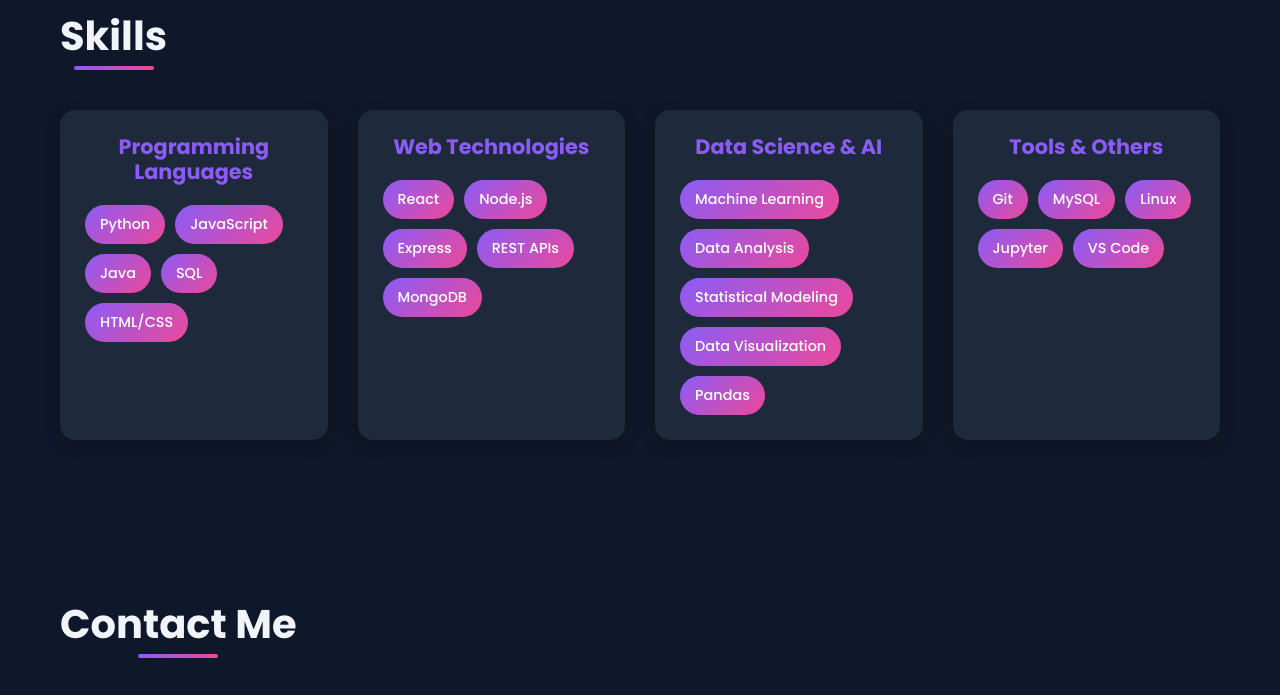
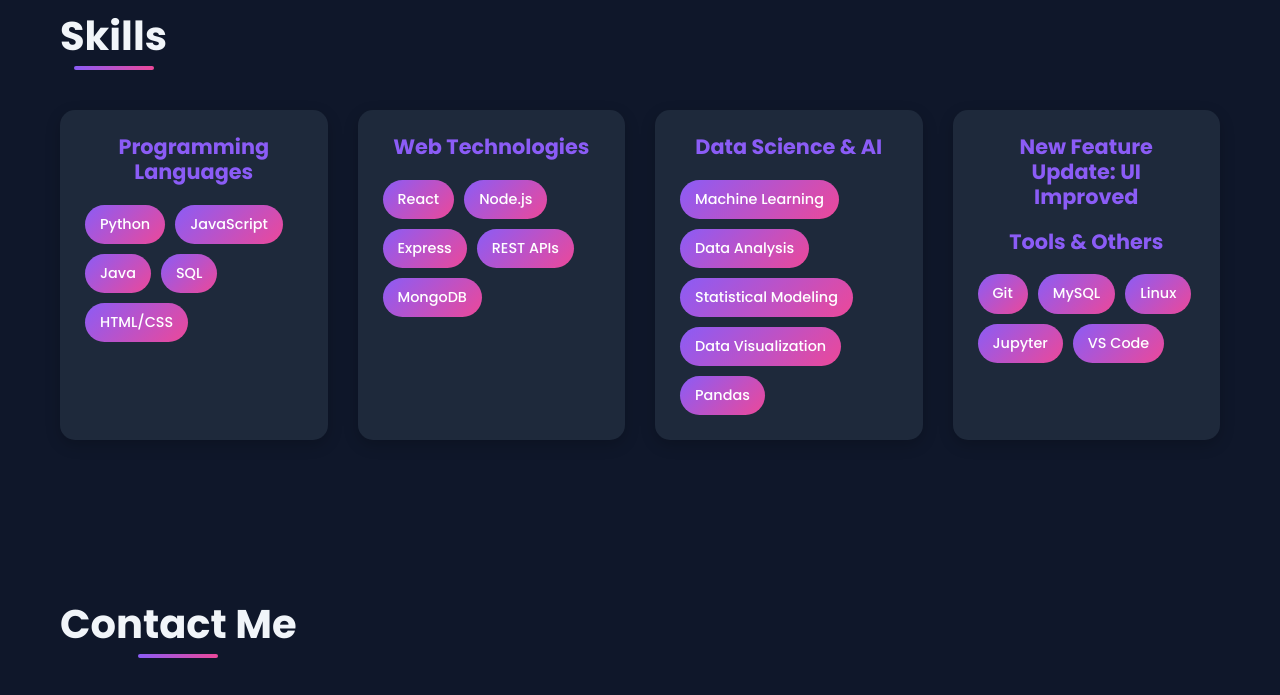
Before and after one commit to harshini-1121/portfolio, a plain HTML site: page index.html in a window 1280 px wide. Shown: the part 3680-4375 px from the top of the page. Drawn offline with Linux system fonts and the light colour scheme.

Commit message:
feat: Added UI update section to portfolio

```diff
--- a/index.html
+++ b/index.html
@@ -926,6 +926,7 @@
                     </div>
                 </div>
                 <div class="skill-category">
+                    <h3>New Feature Update: UI Improved</h3>
                     <h3>Tools & Others</h3>
                     <div class="skill-list">
                         <span class="skill-item">Git</span>
```
